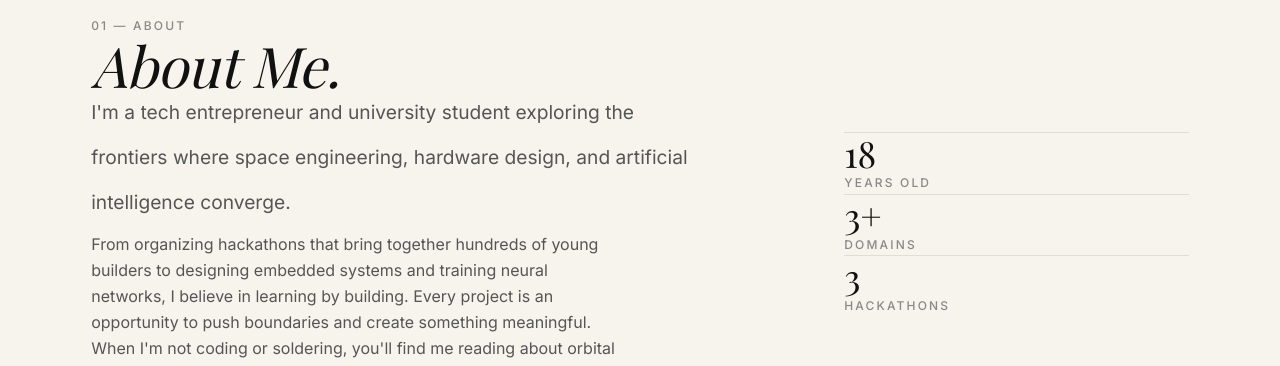
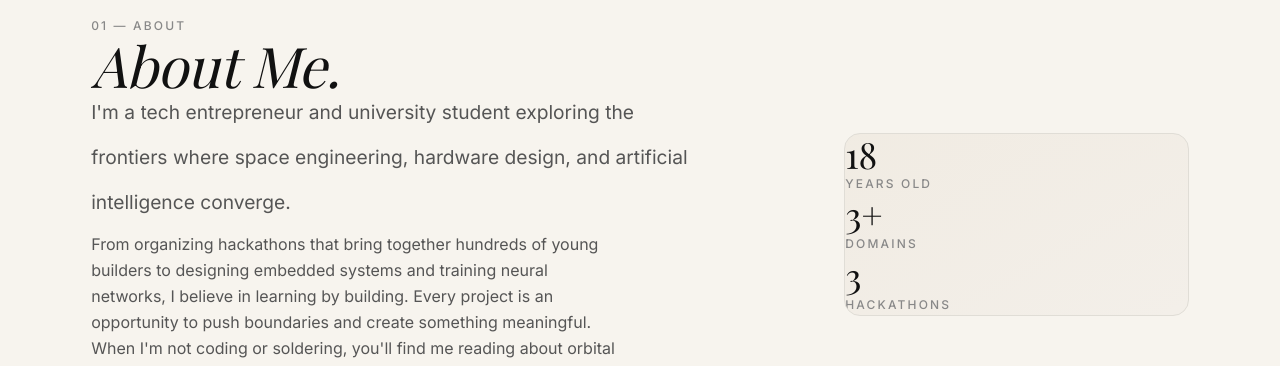
Before and after one commit to Ares006-007/My-portfolio, a React (Vite) app: page / in a window 1280 px wide. Shown: the part 1040-1406 px from the top of the page. Built offline with nearby package versions, Linux system fonts and the light colour scheme; a web font is replaced by a local one.

Commit message:
fix: remove empty filler feel from About and Skills sections

```diff
--- a/src/components/About.jsx
+++ b/src/components/About.jsx
@@ -45,17 +45,19 @@ export default function About() {
 
           {/* Stats — takes 4 cols, offset by 1 */}
           <div className="md:col-span-4 md:col-start-9 flex flex-col justify-center">
-            <div className="space-y-12">
+            <div className="bg-bg-alt/50 border border-border p-8 rounded-2xl space-y-10 relative overflow-hidden">
+              <div className="absolute inset-0 bg-gradient-to-br from-highlight/5 to-transparent pointer-events-none" />
+
               {stats.map((stat, i) => (
                 <RevealOnScroll key={stat.label} delay={i * 0.1} direction="right">
-                  <div className="border-t border-border pt-4">
+                  <div className="relative z-10 border-t border-border/50 pt-4 first:border-0 first:pt-0">
                     <p
                       className="text-4xl text-fg"
                       style={{ fontFamily: 'var(--font-heading)' }}
                     >
                       {stat.number}
                     </p>
-                    <p className="label mt-3">{stat.label}</p>
+                    <p className="label mt-2 text-accent">{stat.label}</p>
                   </div>
                 </RevealOnScroll>
               ))}
--- a/src/components/Skills.jsx
+++ b/src/components/Skills.jsx
@@ -34,15 +34,15 @@ export default function Skills() {
         <div className="grid md:grid-cols-3 gap-20">
           {skillGroups.map((group, gi) => (
             <RevealOnScroll key={group.title} delay={gi * 0.1}>
-              <div>
-                <p className="label mb-8 text-fg">{group.title}</p>
-                <div className="space-y-6">
+              <div className="bg-bg-alt/30 border border-border rounded-2xl p-8 hover:bg-bg-alt/60 transition-colors duration-500 h-full">
+                <p className="label mb-8 text-accent">{group.title}</p>
+                <div className="space-y-4">
                   {group.skills.map((skill) => (
                     <div
                       key={skill}
                       className="flex items-center justify-between group"
                     >
-                      <span className="text-fg-muted font-light group-hover:text-accent transition-colors duration-300">
+                      <span className="text-fg-muted font-light group-hover:text-fg transition-colors duration-300">
                         {skill}
                       </span>
                     </div>
```
